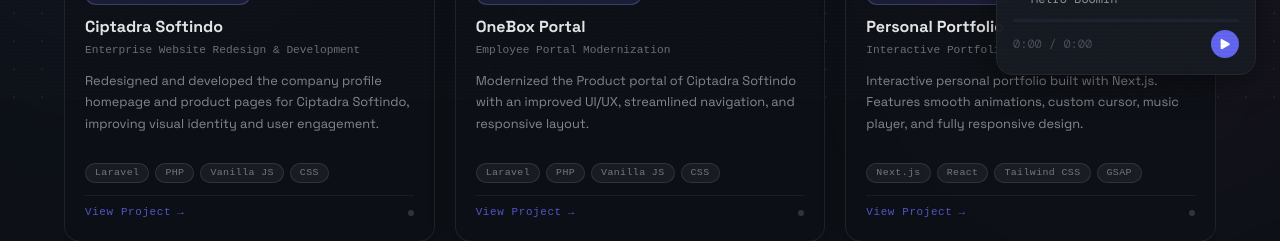
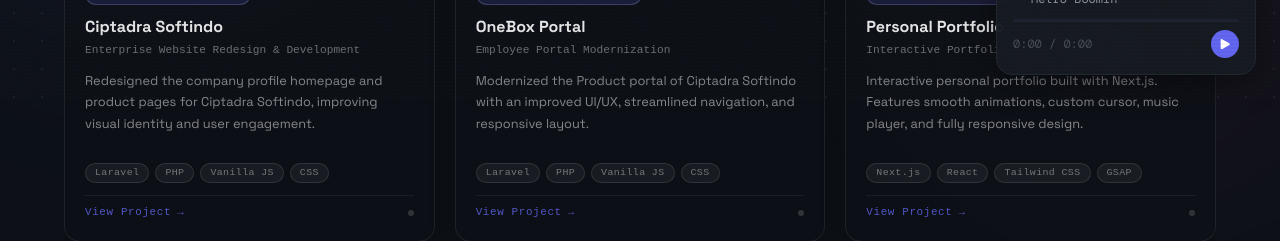
Before and after one commit to Jemsdiggory/my-portfolio, a Next.js app: page /projects in a window 1280 px wide. Shown: the part 701-942 px from the top of the page. Built offline with nearby package versions, Linux system fonts and the light colour scheme; a web font is replaced by a local one.

Commit message:
ciptadra projects desc

```diff
--- a/app/projects/page.js
+++ b/app/projects/page.js
@@ -85,7 +85,7 @@
     image: "/thumbnail/webciptadra.svg",
     tags: ["Laravel", "PHP", "CSS", "Vanilla JS", "Git"],
     description:
-      "Redesigned and developed the company profile homepage and product pages for Ciptadra Softindo, improving visual identity and user engagement.",
+      "Redesigned the company profile homepage and product pages for Ciptadra Softindo, improving visual identity and user engagement.",
     type: "Professional Project",
     category: "Front-End Development",
   },
```
